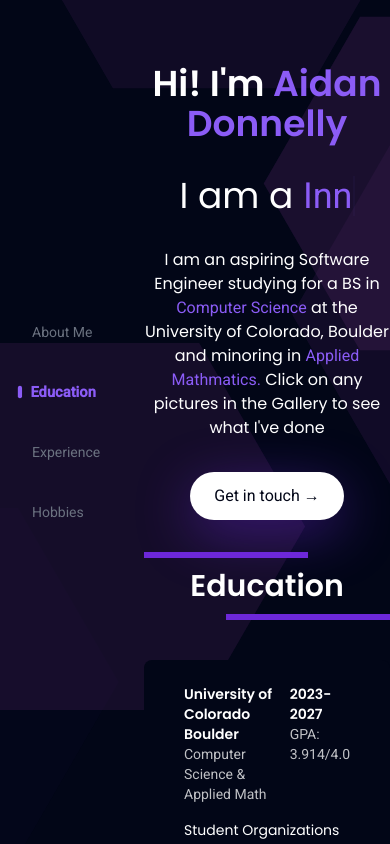
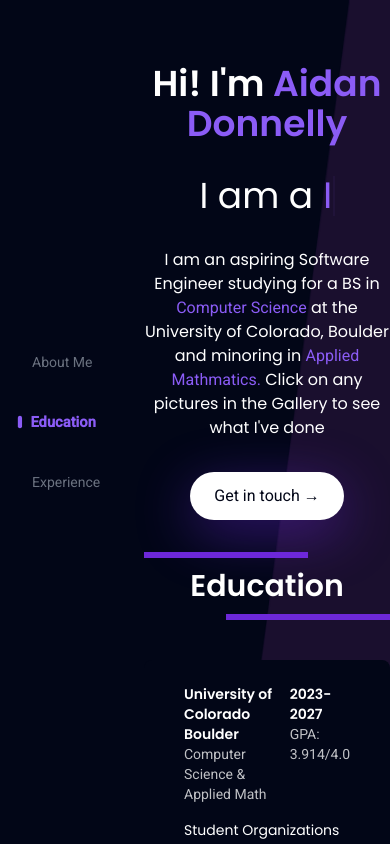
Before and after one commit to AidanDonnelly1/personal-website, a SvelteKit app: page / in a window 390 px wide. Shown: the top 844 px of the page. Built offline with nearby package versions, Linux system fonts and the light colour scheme.

Commit message:
remove in progress portion

```diff
--- a/src/components/Main.svelte
+++ b/src/components/Main.svelte
@@ -95,21 +95,5 @@
         </div>
         <Experience/>
     </section>
-    <section
-        id="hobbies"
-        class="grid grid-cols-1 lg:grid-cols-1 gap-10 py-8 sm:py-14 mt-0"
-    >
-        <div
-            class="flex flex-col gap-4 text-center relative before:absolute before:top-0 before:left-0 before:w-2/3 before:h-1.5 before:bg-violet-700 after:absolute after:bottom-0 after:right-0 after:w-2/3 after:h-1.5 after:bg-violet-700 py-4"
-        >
-        <!-- <h6 class="text-large sm:text-xl md:text-2xl">take</h6> -->
-        <h3 class="font-semibold text-3xl sm:text-4xl md:text-5xl">
-            Hobbies
-            <!-- <span class="poppins text-violet-400">Gallery</span> -->
-        </h3>
-    </div>
 
-    <div class="py-8"></div>
-
-    </section>
 </main>
--- a/src/routes/+page.svelte
+++ b/src/routes/+page.svelte
@@ -8,7 +8,7 @@
         { id: 'aboutMe', title: 'About Me' },
         { id: 'education', title: 'Education' },
         { id: 'experience', title: 'Experience' },
-        { id: 'hobbies', title: 'Hobbies' }
+        // { id: 'hobbies', title: 'Hobbies' }
     ];
 
     let activeSection = 'about';
```
